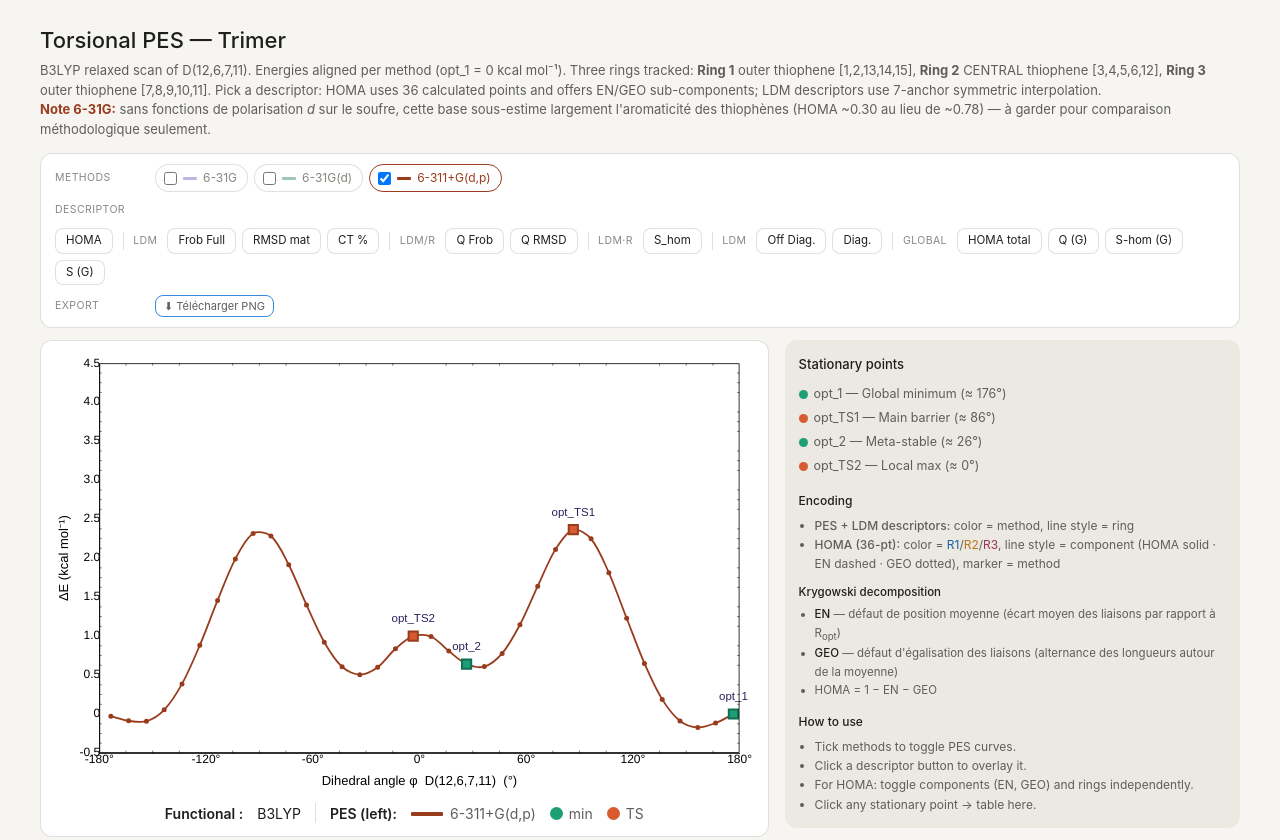
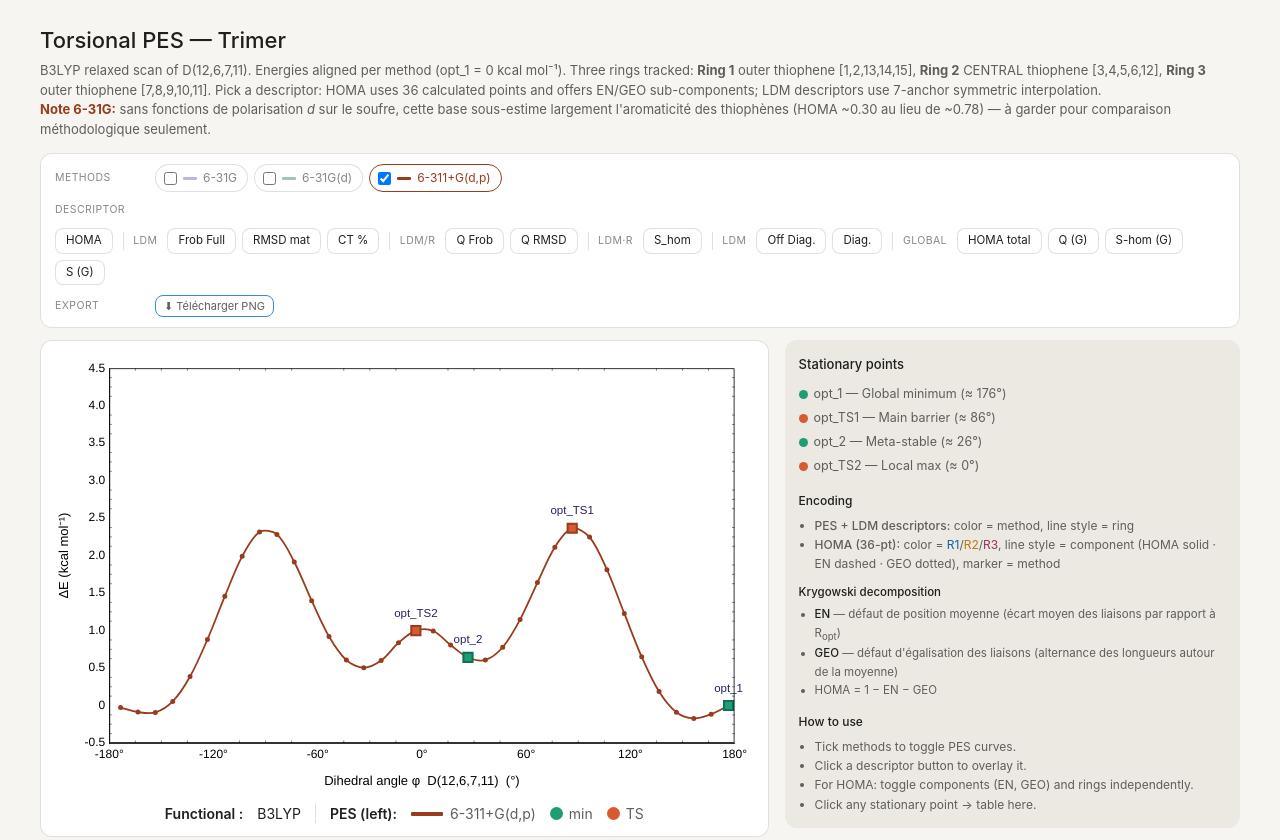
Before and after one commit to ariaX1973/pes-trimer-figures, a plain HTML site: page index.html in a window 1280 px wide. Shown: the top 840 px of the page. Drawn offline with nearby package versions, Linux system fonts and the light colour scheme.

Commit message:
Fix : tick labels chevauchaient la ligne d'axe en mode ticks inward (tickLength négatif). Bump ticks.padding à min 8px pour redonner la marge entre labels et axe.

```diff
--- a/index.html
+++ b/index.html
@@ -27,6 +27,7 @@
         o.border.color = '#000000'; o.border.width = 0.8; o.border.dash = [];
         if (!o.ticks) o.ticks = {};
         o.ticks.color = '#000000';
+        o.ticks.padding = Math.max(8, o.ticks.padding || 0);
         if (!o.ticks.font) o.ticks.font = {};
         o.ticks.font.family = F;
         if (!o.title) o.title = {};
```
